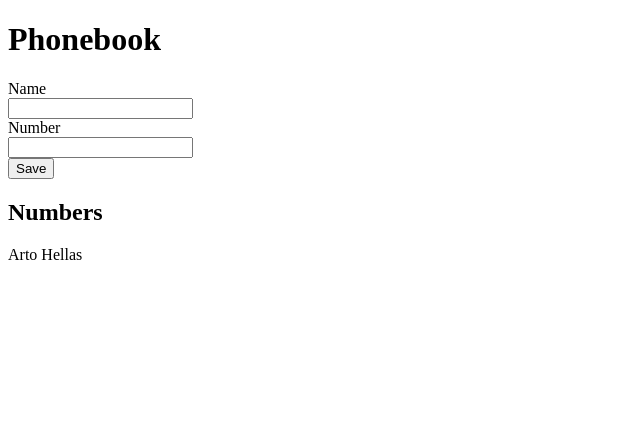
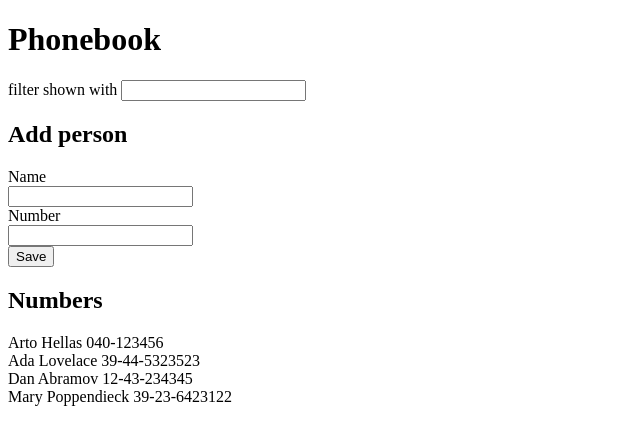
Before and after one commit to marekzelinka/phonebook-frontend, a React (Vite) app: page / in a window 1280 px wide. Shown: the top 444 px of the page, without its empty margins (0-640 px from the left). Built offline with nearby package versions, Linux system fonts and the light colour scheme.

Commit message:
solve ex2.9

```diff
--- a/src/App.jsx
+++ b/src/App.jsx
@@ -1,13 +1,36 @@
 import { useState } from 'react'
 
 function App() {
-  let [persons, setPersons] = useState([{ name: 'Arto Hellas' }])
+  let [persons, setPersons] = useState([
+    { name: 'Arto Hellas', number: '040-123456', id: 1 },
+    { name: 'Ada Lovelace', number: '39-44-5323523', id: 2 },
+    { name: 'Dan Abramov', number: '12-43-234345', id: 3 },
+    { name: 'Mary Poppendieck', number: '39-23-6423122', id: 4 },
+  ])
   let [newName, setNewName] = useState('')
   let [newNumber, setNewNumber] = useState('')
+  let [filter, setFilter] = useState('')
+
+  let personsToShow = persons.filter((person) =>
+    person.name.toLowerCase().includes(filter.toLowerCase()),
+  )
 
   return (
     <div>
       <h1>Phonebook</h1>
+      <div>
+        <label htmlFor="q" aria-label="Filter by name">
+          filter shown with
+        </label>{' '}
+        <input
+          type="search"
+          name="q"
+          id="q"
+          value={filter}
+          onChange={(event) => setFilter(event.target.value)}
+        />
+      </div>
+      <h2>Add person</h2>
       <form
         onSubmit={(event) => {
           event.preventDefault()
@@ -22,6 +45,7 @@ function App() {
           let personObject = {
             name: newName,
             number: newNumber,
+            id: persons.length + 1,
           }
           setPersons((persons) => persons.concat(personObject))
 
@@ -59,8 +83,10 @@ function App() {
         </div>
       </form>
       <h2>Numbers</h2>
-      {persons.map((person) => (
-        <div key={person.name}>{person.name}</div>
+      {personsToShow.map((person) => (
+        <div key={person.name}>
+          {person.name} {person.number}
+        </div>
       ))}
     </div>
   )
```
